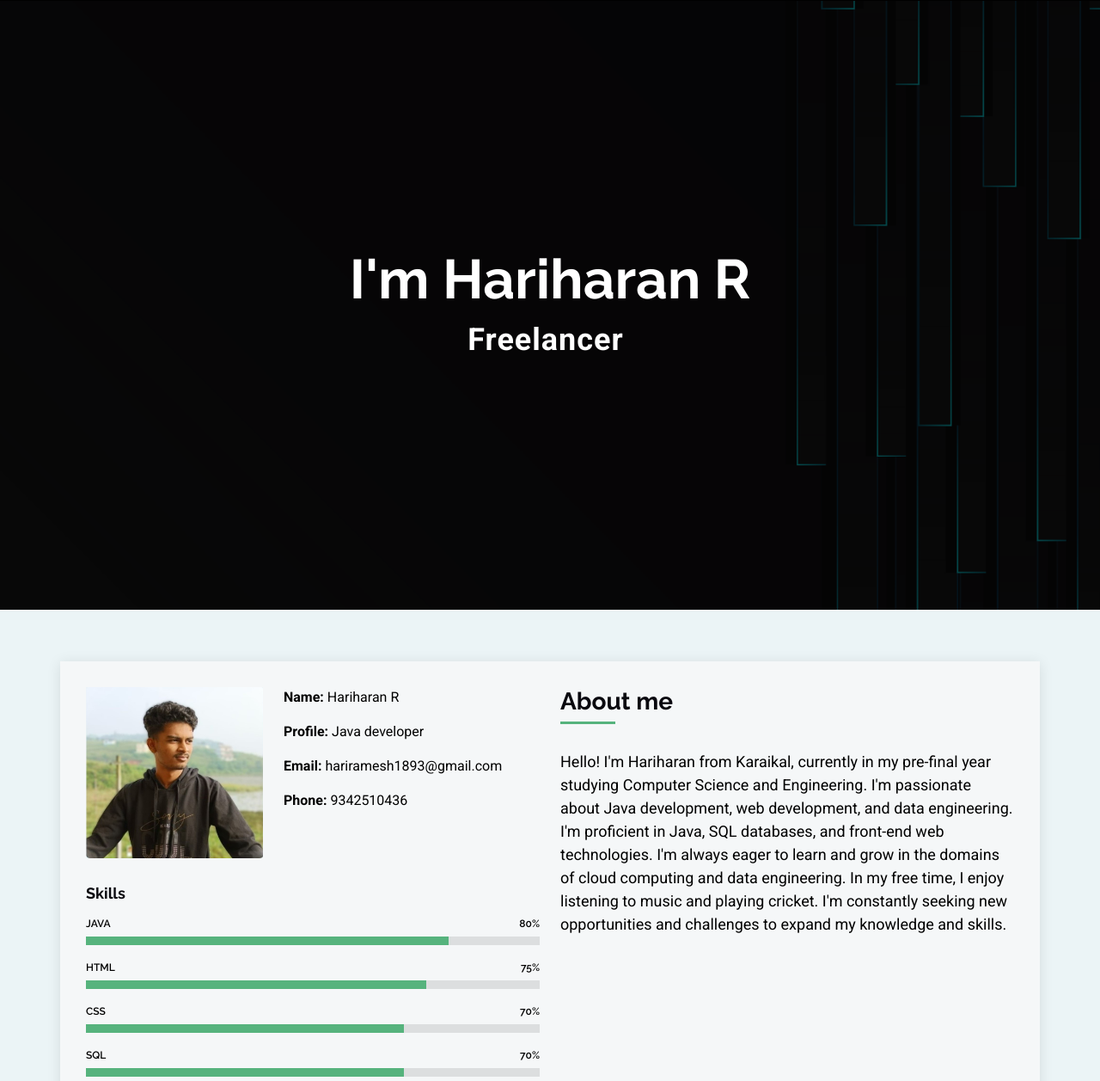
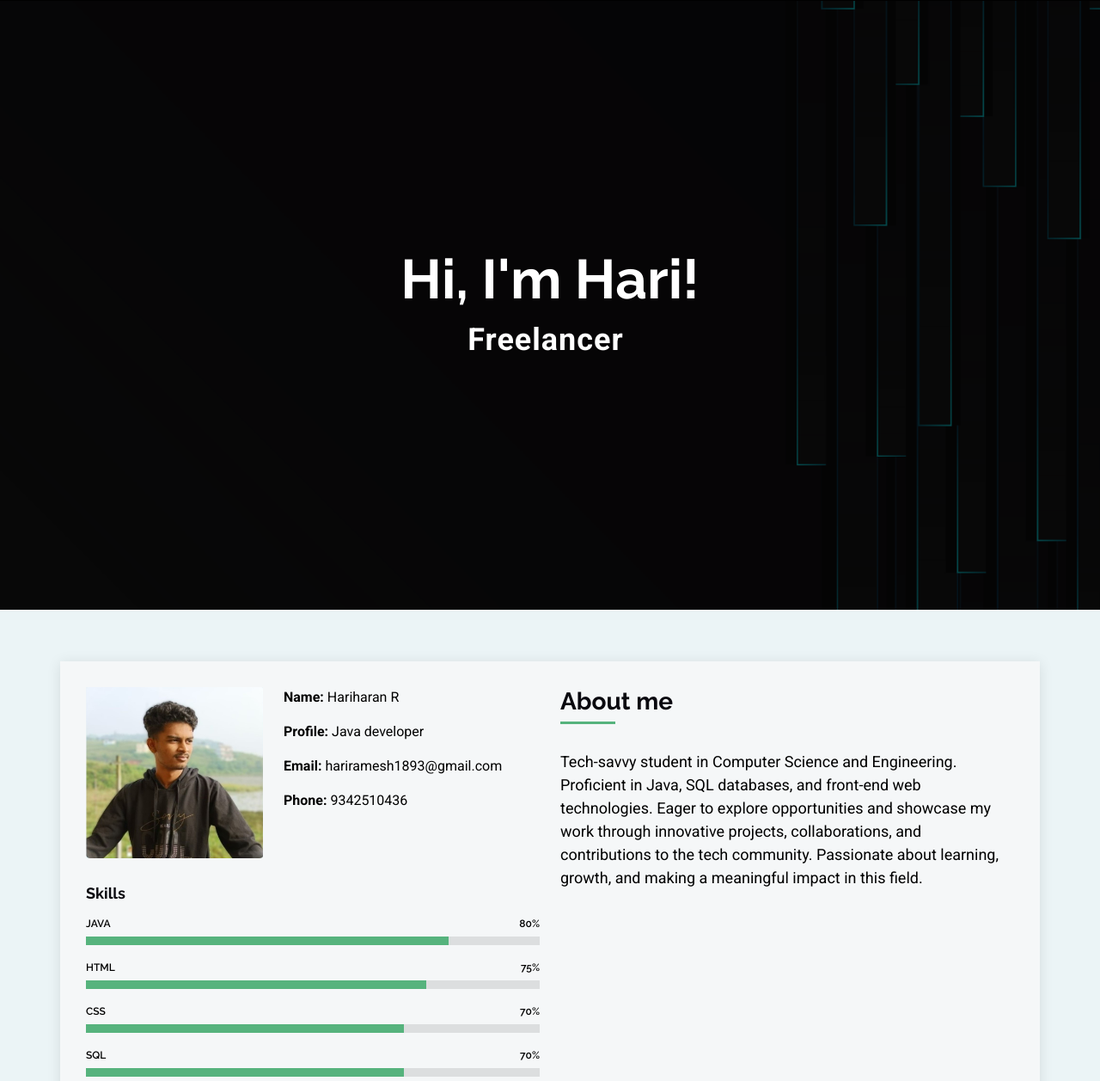
Before and after one commit to Hariharan1893/Portfolio, a plain HTML site: page index.html in a window 1280 px wide. Shown: the part 92-1349 px from the top of the page at 86% size. Drawn offline with Linux system fonts and the light colour scheme.

Commit message:
initial commit

```diff
--- a/index.html
+++ b/index.html
@@ -2,10 +2,14 @@
 <html lang="en">
   <head>
     <meta charset="utf-8" />
-    <meta content="width=device-width, initial-scale=1.0" name="viewport" />
-    <title>Portfolio</title>
-    <meta content="" name="description" />
-    <meta content="" name="keywords" />
+<meta content="width=device-width, initial-scale=1.0" name="viewport" />
+<title>Hariharan R - Portfolio</title>
+<meta name="description" content="Explore Hariharan R's professional portfolio, featuring innovative projects and expertise in Java development, web development, data engineering, and software engineering. Discover cutting-edge solutions and collaborations." />
+<meta name="keywords" content="Hariharan R, portfolio, Java development, web development, software engineering, tech portfolio, developer portfolio, coding projects, software solutions, innovation, technology, Lernexia, Freelancer" />
+<meta name="author" content="Hariharan R" />
+<meta name="robots" content="index, follow" />
+
+
 
     <!-- Favicons -->
     <link href="assets/img/favicon.png" rel="icon" />
@@ -70,7 +74,7 @@
           data-aos="fade-up"
           data-aos-delay="100"
         >
-          <h2>I'm Hariharan R</h2>
+          <h2>Hi, I'm Hari!</h2>
           <p>
             <span
               class="typed"
@@ -178,15 +182,7 @@
               <div class="about-me">
                 <h4>About me</h4>
                 <p>
-                  Hello! I'm Hariharan from Karaikal, currently in my pre-final
-                  year studying Computer Science and Engineering. I'm passionate
-                  about Java development, web development, and data engineering.
-                  I'm proficient in Java, SQL databases, and front-end web
-                  technologies. I'm always eager to learn and grow in the
-                  domains of cloud computing and data engineering. In my free
-                  time, I enjoy listening to music and playing cricket. I'm
-                  constantly seeking new opportunities and challenges to expand
-                  my knowledge and skills.
+                  Tech-savvy student in Computer Science and Engineering. Proficient in Java, SQL databases, and front-end web technologies. Eager to explore opportunities and showcase my work through innovative projects, collaborations, and contributions to the tech community. Passionate about learning, growth, and making a meaningful impact in this field.
                 </p>
               </div>
             </div>
```
